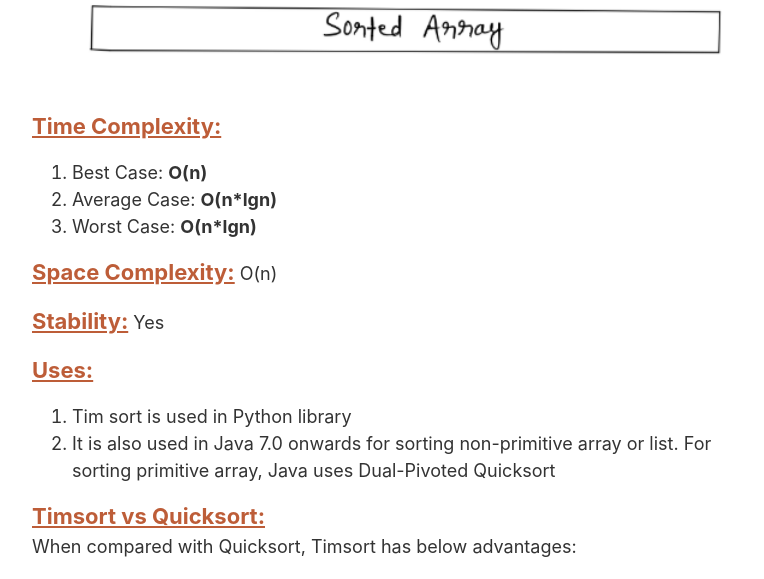
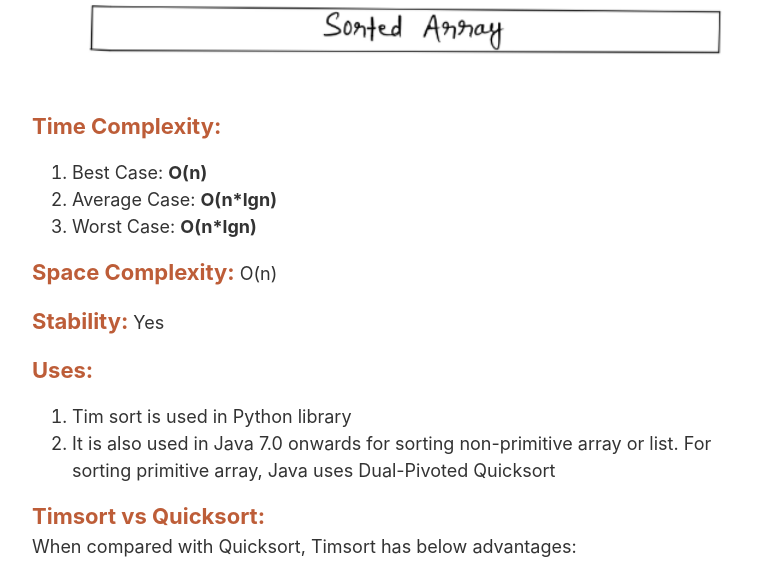
Before and after one commit to naren-jha/naren-jha.github.io, a website: page blogs/understanding-tim-sort.html in a window 1280 px wide. Shown: the part 3423-4002 px from the top of the page, without its empty margins (390-1154 px from the left). Drawn offline with Linux system fonts and the light colour scheme; a web font is replaced by a local one.

Commit message:
minor content and stylesheet update

```diff
--- a/blogs/understanding-tim-sort.html
+++ b/blogs/understanding-tim-sort.html
@@ -145,7 +145,7 @@
 	</p>
 
 	<p>
-		<span class="bold underline subtitle">Time Complexity:</span>
+		<span class="section-header">Time Complexity:</span>
 	</p>
 	<ol>
 		<li>
@@ -160,15 +160,15 @@
 	</ol>
 
 	<p>
-		<span class="bold underline subtitle">Space Complexity:</span> O(n)
+		<span class="section-header">Space Complexity:</span> O(n)
 	</p>
 
 	<p>
-		<span class="bold underline subtitle">Stability:</span> Yes
+		<span class="section-header">Stability:</span> Yes
 	</p>
 
 	<p>
-		<span class="bold underline subtitle">Uses:</span>
+		<span class="section-header">Uses:</span>
 	</p>
 	<ol>
 		<li>Tim sort is used in Python library</li>
@@ -176,7 +176,7 @@
 	</ol>
 
 	<p>
-		<span class="bold underline subtitle">Timsort vs Quicksort:</span><br/>
+		<span class="section-header">Timsort vs Quicksort:</span><br/>
 		When compared with Quicksort, Timsort has below advantages:
 	</p>
 	<ol>
--- a/css/blog.css
+++ b/css/blog.css
@@ -52,6 +52,7 @@
  }
 
  #blog-container .subtitle {
+	 font-size: 22px;
 	 margin-top: 0px;
 	 color: #BD5D38;
  }
@@ -88,8 +89,11 @@
 	 list-style-type: lower-roman;
  }
 
- #blog-container .subtitle {
-	 font-size: 22px;
+ #blog-container .section-header {
+	  font-size: 22px;
+	 margin-top: 0px;
+	 color: #BD5D38;
+	 font-weight: bold;
  }
 
  #blog-container .question {
```
Also changed, not shown: blog.html (+1 -1 lines), blogs/lru-cache.html (+1 -1 lines).
